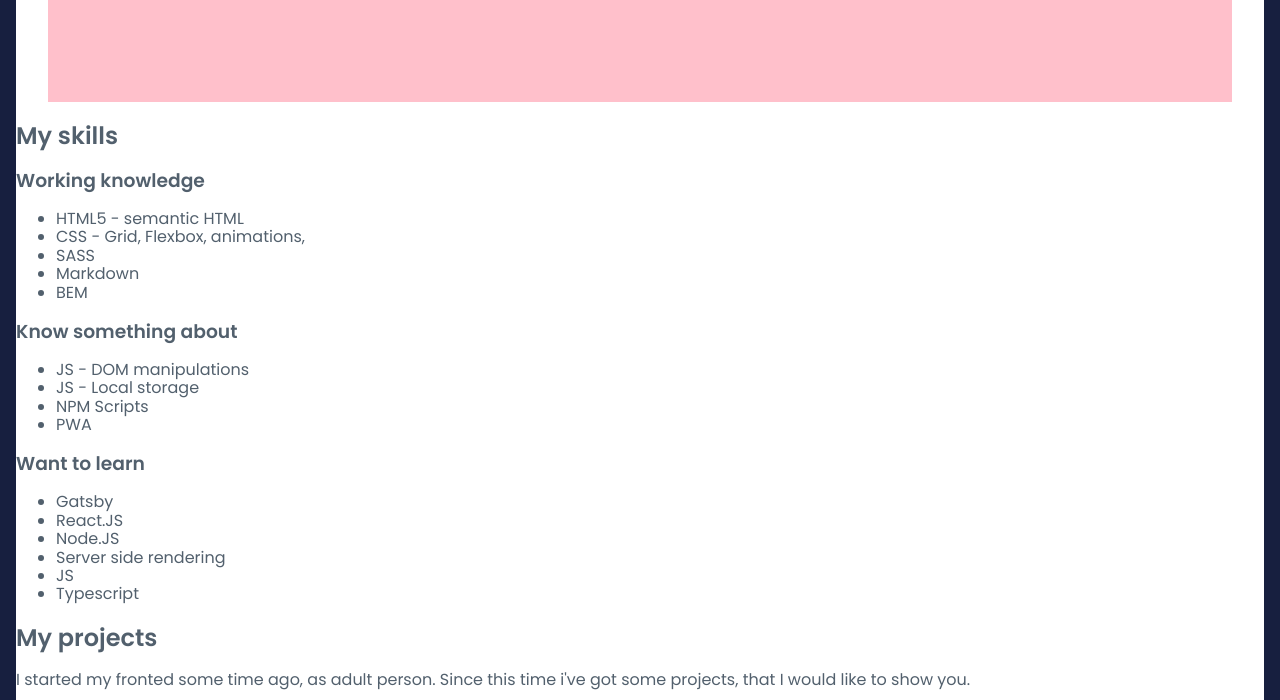
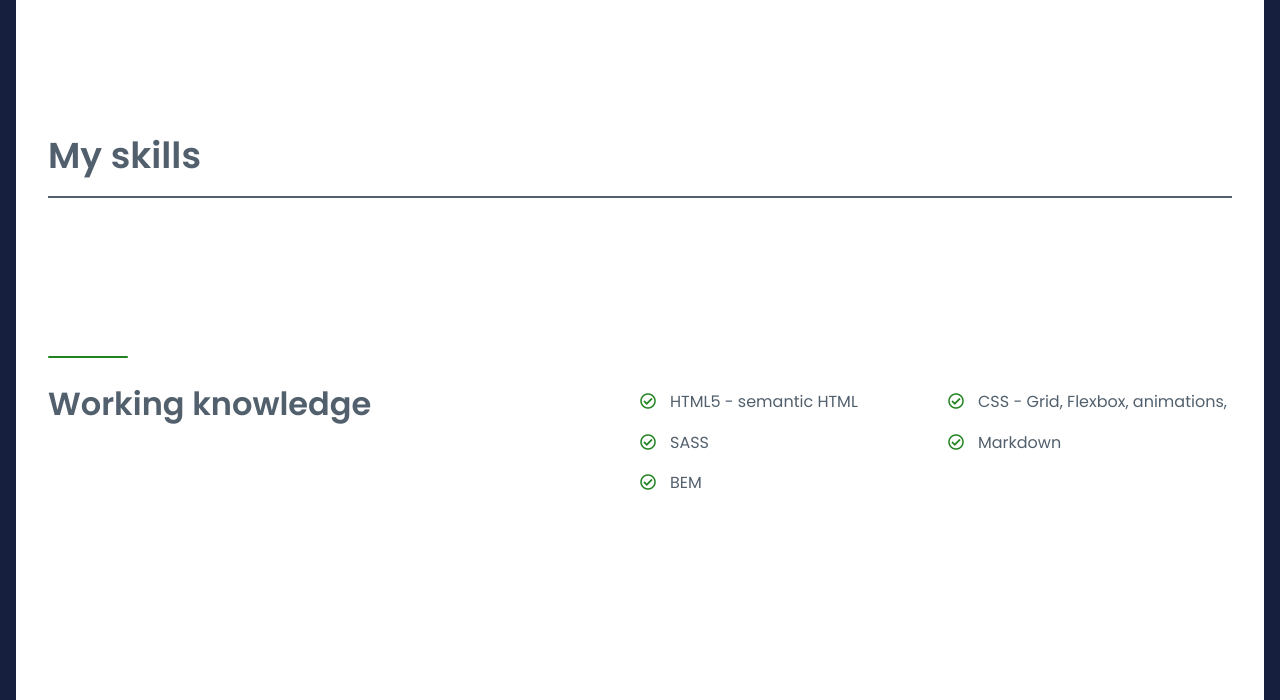
Before and after one commit to rafalpiekarski/rafalpiekarski.github.io, a website: page src/content/index.html in a window 1280 px wide. Shown: the part 870-1570 px from the top of the page. Drawn offline with nearby package versions, Linux system fonts and the light colour scheme; files that its build step writes are made by us from their sources; files whose address does not match are found by name.

Commit message:
styled My Skills section

```diff
--- a/src/content/index.html
+++ b/src/content/index.html
@@ -49,8 +49,8 @@
             <li class="listed-skills__list-element listed-skills__list-element--green">BEM</li>
           </ul>
         </article>
-        <article class="listed-skills">
-          <h3 class="listed-skills__title">Know something about</h3>
+        <article class="listed-skills listed-skills--violet">
+          <h3 class="listed-skills__title listed-skills__title--violet">Know something about</h3>
           <ul class="listed-skills__list">
             <li class="listed-skills__list-element listed-skills__list-element--navy">JS - DOM manipulations</li>
             <li class="listed-skills__list-element listed-skills__list-element--navy">JS - Local storage</li>
@@ -58,7 +58,7 @@
             <li class="listed-skills__list-element listed-skills__list-element--navy">PWA</li>
           </ul>
         </article>
-        <article class="listed-skills">
+        <article class="listed-skills listed-skills--blue">
           <h3 class="listed-skills__title">Want to learn</h3>
           <ul class="listed-skills__list">
             <li class="listed-skills__list-element listed-skills__list-element--blue">Gatsby</li>
--- a/src/scss/_variables.scss
+++ b/src/scss/_variables.scss
@@ -1,7 +1,8 @@
 $navy: #171F3F;
 $gray: #52606D;
-$green: rgb(18, 92, 18);
+$green: rgb(31, 131, 31);
 $blue: rgb(55, 55, 206);
 $link: #0593FB;
 $lightgray: #F5F7FA;
 $white: #fff;
+$violet: #653CAD;
--- a/src/scss/main.scss
+++ b/src/scss/main.scss
@@ -1,10 +1,13 @@
 @import "_normalize";
 @import "_variables";
 @import url("https://fonts.googleapis.com/css?family=Poppins:300,400,500,600&display=swap&subset=latin-ext");
+@import "modules/intro.scss";
+@import "modules/skills.scss";
 
 html {
   box-sizing: border-box;
   font-size: 16px;
+  scroll-behavior: smooth;
 }
 
 *,
@@ -24,49 +27,6 @@ body {
   background-color: $white;
 }
 
-.intro {
-  background-color: pink;
-  margin: 0 auto;
-  max-width: 1184px;
-  padding: 112px 0 200px;
-  &__content {
-    background-color: aquamarine;
-    font-size: 1.25rem;
-    font-family: Poppins;
-    font-style: normal;
-    font-weight: 300;
-    line-height: 2.25rem;
-    margin-bottom: 3.75rem;
-    max-width: 780px;
-  }
-  &__img {
-    border-radius: 50% 50% 50% 0;
-    height: 120px;
-    width: 120px;
-  }
-  &__link {
-    color: $link;
-    font-weight: 500;
-  }
-  &__mail {
-    border-bottom: 1px solid $link;
-    color: $link;
-    font-weight: 500;
-    font-size: 1.25rem;
-    text-decoration: none;
-    padding-bottom: 8px;
-  }
-  &__title {
-    background-color: lightsalmon;
-    font-family: Poppins;
-    line-height: 3.5rem;
-    margin: 2rem 0 1rem;
-    max-width: 780px;
-    font-size: 2.5rem;
-    font-style: normal;
-    font-weight: 600;
-  }
-}
 
 .project__img {
   max-width: 48px;
--- /dev/null
+++ b/src/scss/modules/intro.scss
@@ -0,0 +1,40 @@
+.intro {
+    margin: 0 auto;
+    max-width: 1184px;
+    padding: 112px 0 184px;
+    &__content {
+      font-size: 1.25rem;
+      font-family: Poppins;
+      font-style: normal;
+      font-weight: 300;
+      line-height: 2.25rem;
+      margin-bottom: 3.75rem;
+      max-width: 780px;
+    }
+    &__img {
+      border-radius: 50% 50% 50% 0;
+      height: 120px;
+      width: 120px;
+    }
+    &__link {
+      color: $link;
+      font-weight: 500;
+    }
+    &__mail {
+      border-bottom: 1px solid $link;
+      color: $link;
+      font-weight: 500;
+      font-size: 1.25rem;
+      text-decoration: none;
+      padding-bottom: 8px;
+    }
+    &__title {
+      font-family: Poppins;
+      line-height: 3.5rem;
+      margin: 2rem 0 1rem;
+      max-width: 780px;
+      font-size: 2.5rem;
+      font-style: normal;
+      font-weight: 600;
+    }
+  }
--- /dev/null
+++ b/src/scss/modules/skills.scss
@@ -0,0 +1,68 @@
+.skills {
+  max-width: 1184px;
+  margin: 0 auto;
+  &__title {
+    font-size: 2.25rem;
+    font-style: normal;
+    font-weight: 600;
+    line-height: 3rem;
+    padding: 1rem 0;
+    border-bottom: 2px solid $gray;
+  }
+}
+
+.listed-skills {
+  display: grid;
+  grid-template-columns: 1fr 1fr;
+  padding: 8rem 0 8rem;
+  &__list {
+    column-gap: 1.5rem;
+    margin-top: calc(1.5rem + 2px);
+    padding: 0;
+    display: grid;
+    grid-template-columns: 1fr 1fr;
+    list-style-type: none;
+    &-element {
+      min-height: 40px;
+      padding: 11px 0 11px 30px;
+      position: relative;
+      &::before {
+        color: $green;
+        content: '\f058';
+        font-family: "Font Awesome 5 free";
+        position: absolute;
+        top: 10px;
+        left: 0;
+        .listed-skills--violet & {
+          color: $violet;
+        }
+        .listed-skills--blue & {
+          color: $blue;
+        }
+      }
+    }
+  }
+  &__title {
+    font-family: Poppins;
+    font-size: 2rem;
+    font-style: normal;
+    font-weight: 600;
+    line-height: 2.75rem;
+    margin: 0;
+    &::before {
+      content: '';
+      background: $green;
+      border-radius: 1px;
+      display: block;
+      height: 2px;
+      margin-bottom: 1.5rem;
+      width: 80px;
+      .listed-skills--violet & {
+        background-color: $violet;
+      }
+      .listed-skills--blue & {
+        background-color: $blue;
+      }
+    }
+  }
+}
```
